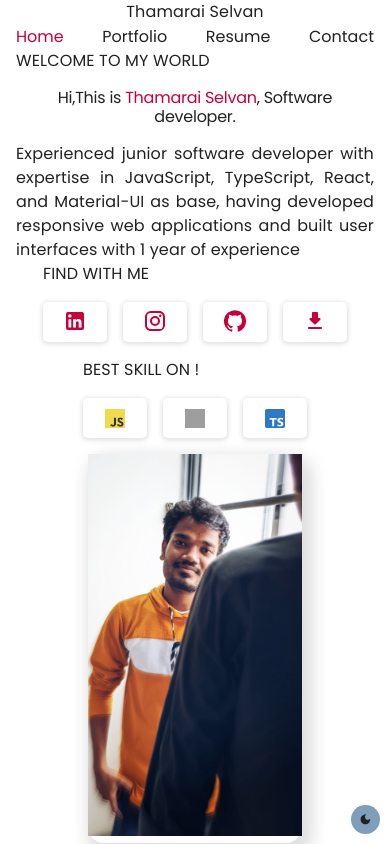
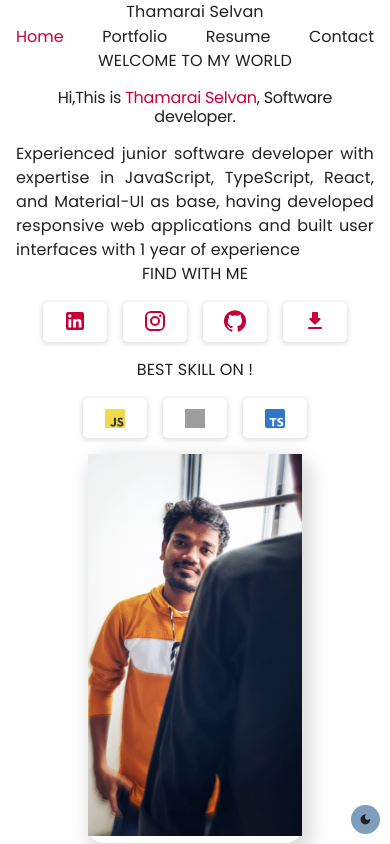
Before and after one commit to gtcelvam/portfolio, a React (Create React App) app: page / in a window 390 px wide. Shown: the top 844 px of the page. Built offline with nearby package versions, Linux system fonts and the light colour scheme; grey boxes are pictures that could not be loaded.

Commit message:
Landing section and theme updated.

```diff
--- a/src/components/landing/landing.style.tsx
+++ b/src/components/landing/landing.style.tsx
@@ -21,13 +21,16 @@ namespace S {
         // border: "1px solid red"
     }));
 
-    export const LandingLeftTopSection = styled(Box)(({
+    export const LandingLeftTopSection = styled(Box)(({theme})=>({
         height: "60%",
         display: "flex",
         flexDirection: "column",
         alignItems: "flex-start",
         justifyContent: "center",
         gap: "1rem",
+        [theme.breakpoints.down('sm')]: {
+            alignItems:"center"
+        }
         // border: "1px solid blue"
     }));
 
@@ -71,7 +74,7 @@ namespace S {
         color: theme.palette.text.special
     }));
 
-    export const LandingLeftBottomContentContainer = styled(Box)(({
+    export const LandingLeftBottomContentContainer = styled(Box)(({theme})=>({
         flex: 1,
         height: "100%",
         display: "flex",
@@ -79,7 +82,9 @@ namespace S {
         alignItems: "flex-start",
         justifyContent: "center",
         gap: "1rem",
-        // border: "1px solid yellow"
+        [theme.breakpoints.down('sm')]: {
+            alignItems:"center"
+        }
     }));
 
     export const LandingWidgetTitle = styled(Typography)(({ theme }) => ({
--- a/src/components/portfolio/index.tsx
+++ b/src/components/portfolio/index.tsx
@@ -17,7 +17,7 @@ const PortfolioSection = () => {
      useEffect(() => {
          if (portfolioRef.current) {
             let ref = portfolioRef.current;
-            ScrollObserver(portfolioRef.current, 'portfolio', dispatch);
+            ScrollObserver(ref, 'portfolio', dispatch);
         }
     }, []);
 
--- a/src/utils/theme/createTheme.tsx
+++ b/src/utils/theme/createTheme.tsx
@@ -17,7 +17,7 @@ export const getTheme = (mode: PaletteMode) => ({
         },
         custom: {
           dark: '#7B1830',
-          transparentTheme:"#00000010"
+          transparentTheme:"#FAFAFA90"
         },
         background: "white",
         btnShadow: "0px 1px 5px 1px rgba(222,222,222,1);",
@@ -31,11 +31,11 @@ export const getTheme = (mode: PaletteMode) => ({
         text: {
           primary: '#fff',
           secondary: grey[500],
-          special: "#003D7A"
+          special: "#0034B8"
         },
         custom: {
           dark: '#050E25',
-          transparentTheme:"#00000060"
+          transparentTheme:"#00000090"
         },
         background: "#212428",
         btnShadow: "10px 10px 19px #1c1e22, -10px -10px 19px #262a2e;",
--- a/src/utils/theme/customColors.ts
+++ b/src/utils/theme/customColors.ts
@@ -1,7 +1,7 @@
 export const dark = {
-  500: "#003D7A",
+  500: "#0034B8",
   primary: {
-    main: "#003D7A",
+    main: "#0034B8",
     transparent:"rgba(0, 61, 122, 0.5)"
   },
 };
```
